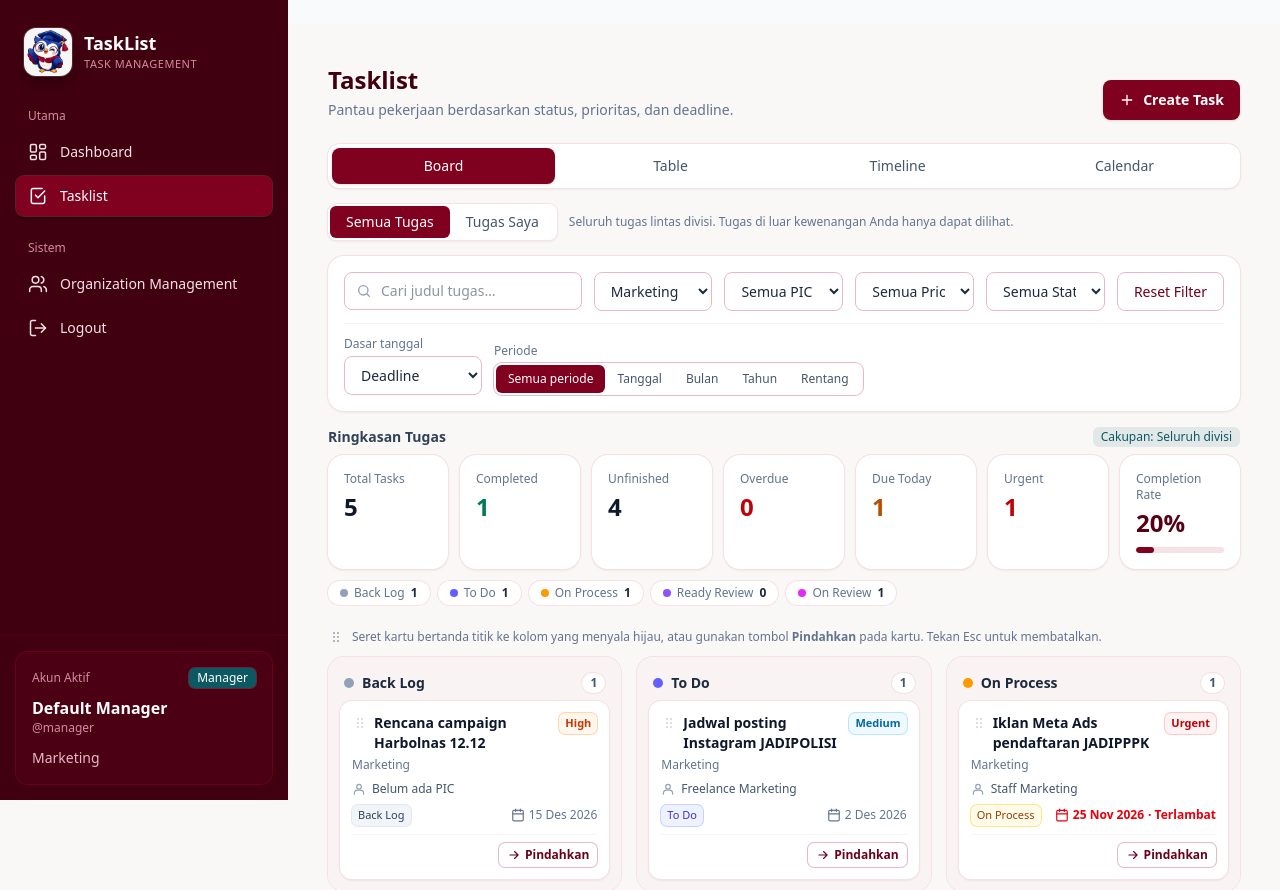
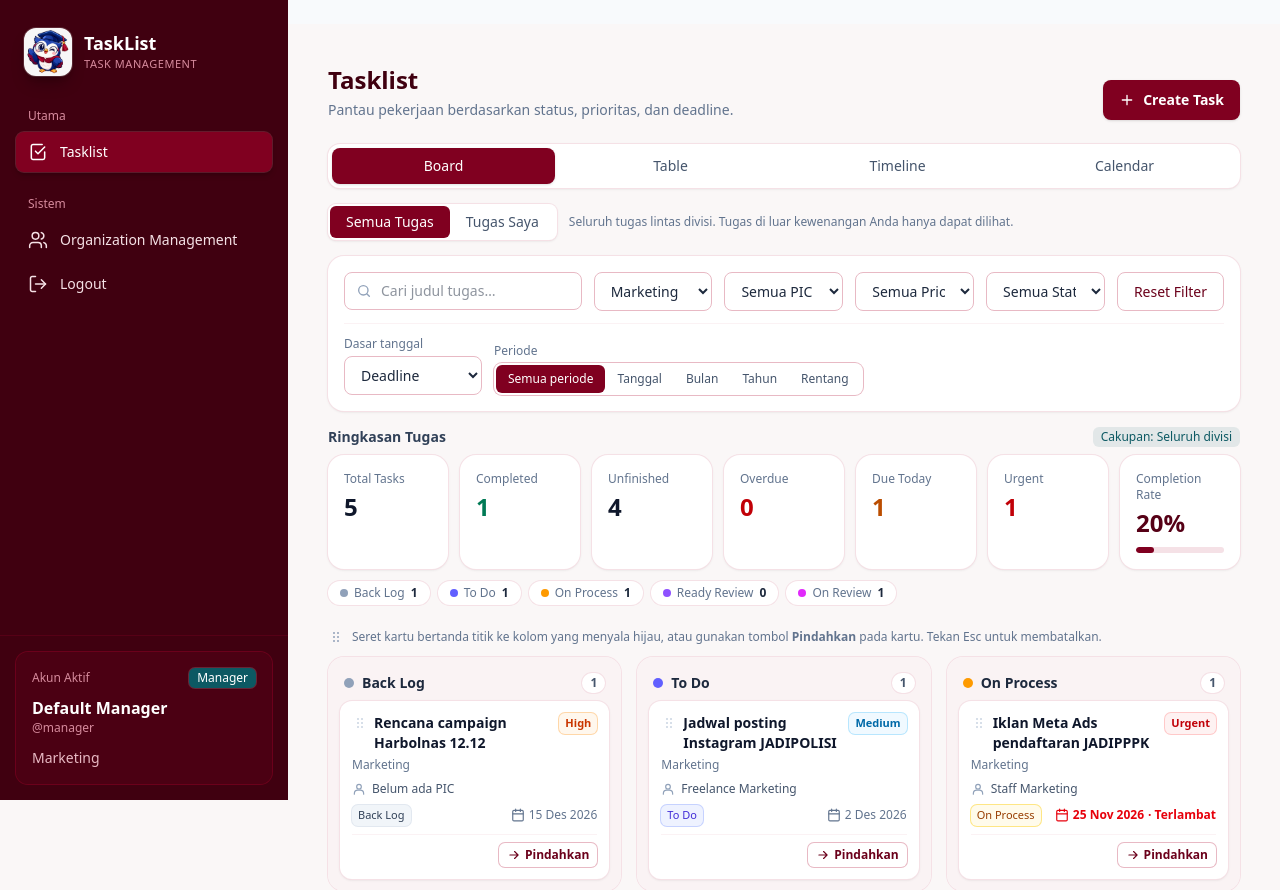
Before and after one commit to youngqii-lang/tasklist_v2, a Laravel app: page /tasks in a window 1280 px wide. Shown: the top 890 px of the page. Run offline with Laravel 12, Linux system fonts and the light colour scheme; a user stored in the database is signed in; data comes from the database, SQL or seed files in the repository; style sheets or scripts are compiled from the project's sources; some libraries are stand-ins or nearby versions.

Commit message:
feat: remove the Dashboard page and open the Tasklist after login
The Dashboard only showed a greeting. Remove its menu item and view, send login and / to /tasks, and keep / as the named route 'home' so signed-in guests are still redirected somewhere valid.

```diff
--- a/app/Http/Controllers/Auth/LoginController.php
+++ b/app/Http/Controllers/Auth/LoginController.php
@@ -36,7 +36,7 @@ class LoginController extends Controller
         $request->session()->regenerate();
 
         return redirect()
-            ->intended(route('dashboard'))
+            ->intended(route('tasks.index'))
             ->with('status', 'Berhasil masuk. Selamat datang, '.$request->user()->fullname.'.');
     }
 
--- a/resources/views/components/sidebar.blade.php
+++ b/resources/views/components/sidebar.blade.php
@@ -24,17 +24,8 @@
     <nav class="flex flex-1 flex-col gap-6 overflow-y-auto px-4 py-2">
         <div>
             <p class="mb-2 px-3 text-xs font-medium text-burgundy-300">Utama</p>
-            <x-sidebar-link :href="route('dashboard')" :active="request()->routeIs('dashboard')">
-                <svg xmlns="http://www.w3.org/2000/svg" viewBox="0 0 24 24" fill="none" stroke="currentColor" stroke-width="1.8" stroke-linecap="round" stroke-linejoin="round" class="size-5 shrink-0">
-                    <rect x="3" y="3" width="7" height="9" rx="1.5" />
-                    <rect x="14" y="3" width="7" height="5" rx="1.5" />
-                    <rect x="14" y="12" width="7" height="9" rx="1.5" />
-                    <rect x="3" y="16" width="7" height="5" rx="1.5" />
-                </svg>
-                Dashboard
-            </x-sidebar-link>
             @can('viewAny', App\Models\Task::class)
-                <x-sidebar-link :href="route('tasks.index')" :active="request()->routeIs('tasks.*')" class="mt-1">
+                <x-sidebar-link :href="route('tasks.index')" :active="request()->routeIs('tasks.*')">
                     <svg xmlns="http://www.w3.org/2000/svg" viewBox="0 0 24 24" fill="none" stroke="currentColor" stroke-width="1.8" stroke-linecap="round" stroke-linejoin="round" class="size-5 shrink-0">
                         <path d="M9 11l3 3 8-8" />
                         <path d="M20 12v7a2 2 0 0 1-2 2H6a2 2 0 0 1-2-2V5a2 2 0 0 1 2-2h11" />
--- a/routes/web.php
+++ b/routes/web.php
@@ -12,7 +12,7 @@ Route::middleware('guest')->group(function () {
 });
 
 Route::middleware('auth')->group(function () {
-    Route::view('/', 'dashboard')->name('dashboard');
+    Route::get('/', fn () => to_route('tasks.index'))->name('home');
     Route::get('/tasks', TasklistController::class)->name('tasks.index');
     Route::resource('accounts', AccountController::class)->except('show');
     Route::resource('divisions', DivisionController::class)->except('show');
```
Also changed, not shown: resources/views/dashboard.blade.php (deleted, +0 -12 lines), tests/Feature/AccountManagementTest.php (+1 -1 lines), tests/Feature/LoginTest.php (+19 -11 lines), tests/Feature/TasklistPageTest.php (+1 -1 lines).
